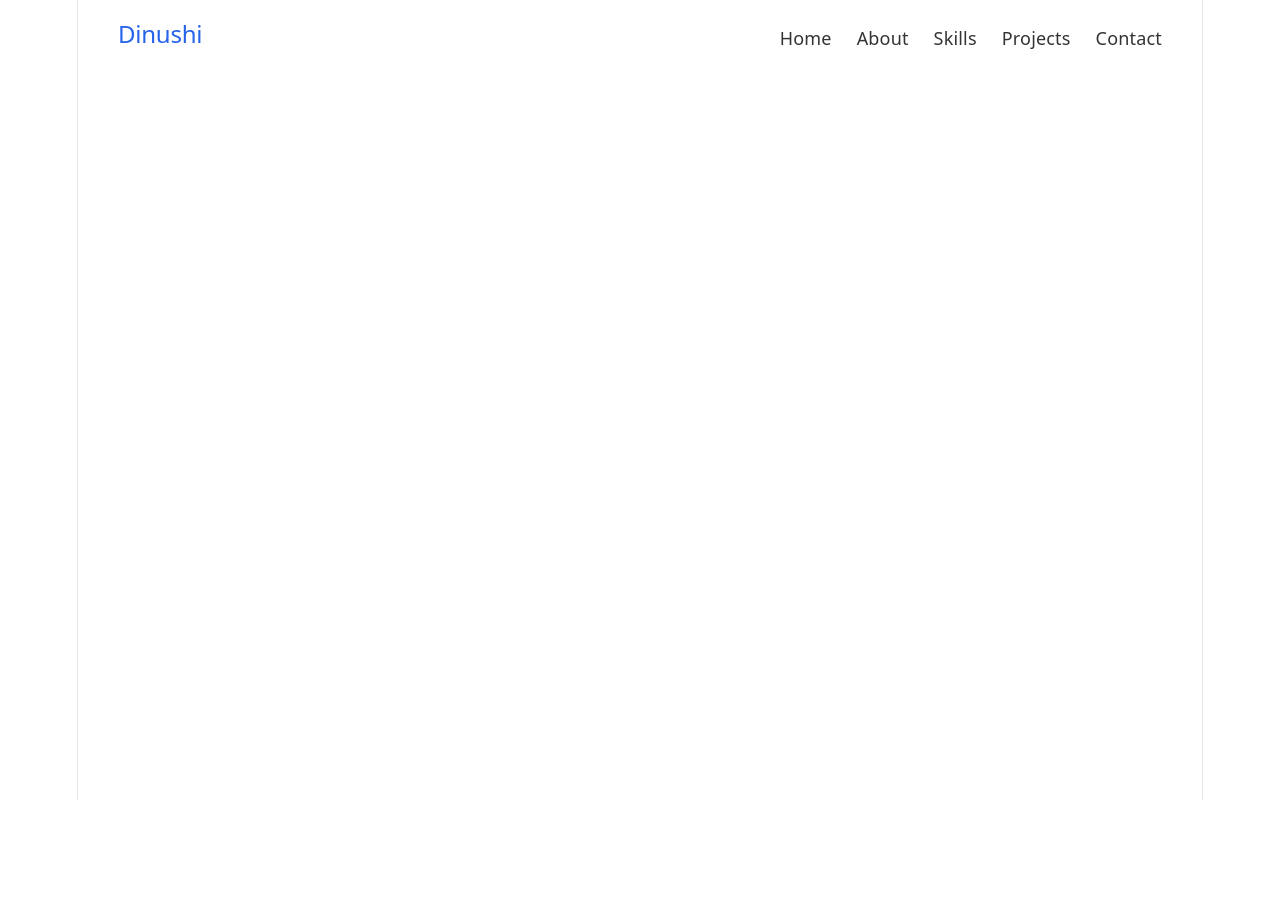
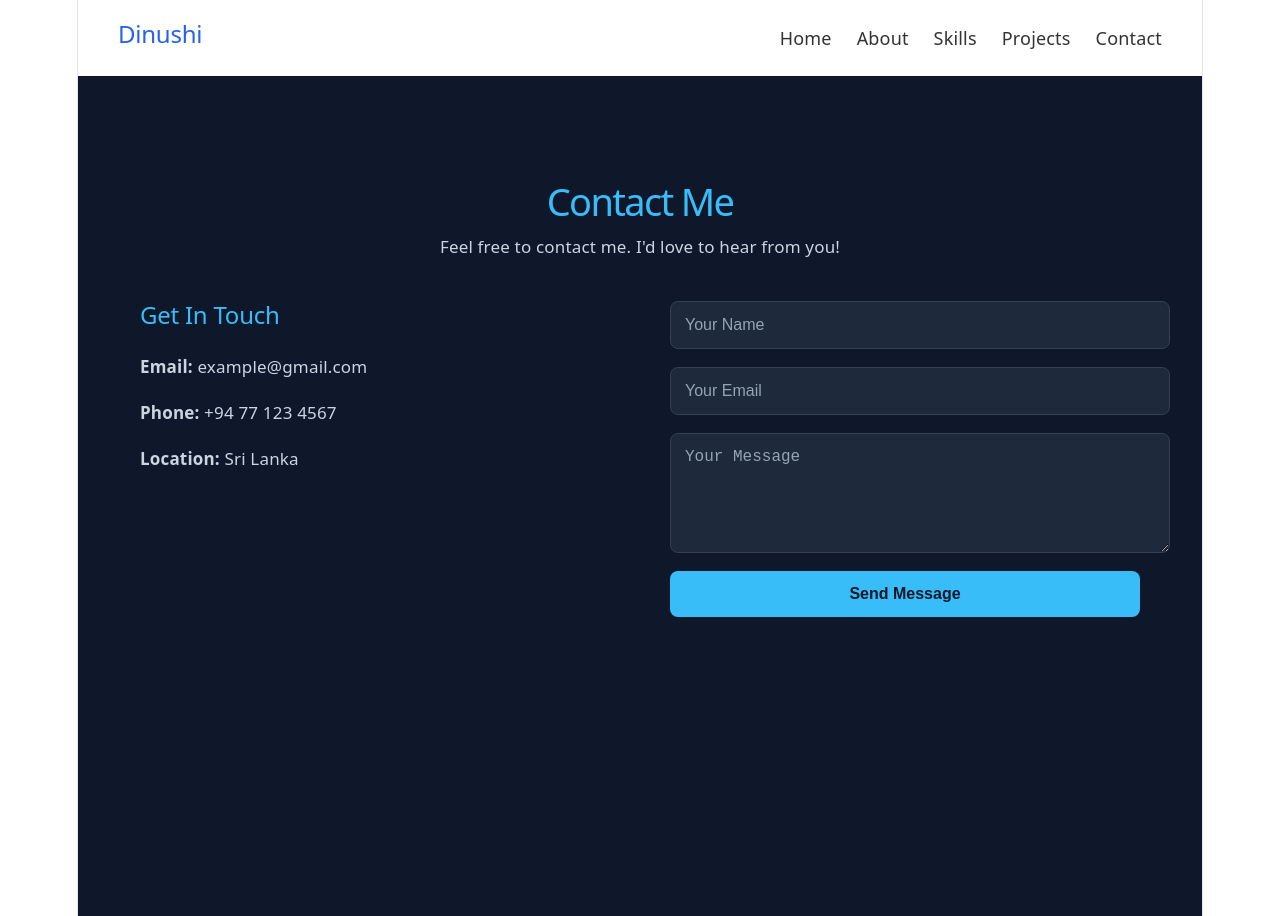
Before and after one commit to HMHansani/my-portfolio, a React (Vite) app: page / in a window 1280 px wide. Both pictures are taken after a click on the link "Contact". Before the commit the page ends 800 px from the top, so only its background shows below. Built offline with nearby package versions, Linux system fonts and the light colour scheme.

Commit message:
feat: add contact section

```diff
--- a/src/App.css
+++ b/src/App.css
@@ -462,3 +462,103 @@
     grid-template-columns: 1fr;
   }
 }
+
+/* Contact Section */
+.contact {
+  min-height: 85vh;
+  padding: 80px 60px;
+  background-color: #0f172a;
+  text-align: center;
+}
+
+.contact h1 {
+  font-size: 38px;
+  color: #38bdf8;
+  margin-bottom: 20px;
+}
+
+.contact-description {
+  color: #cbd5e1;
+  font-size: 17px;
+  margin-bottom: 40px;
+}
+
+.contact-container {
+  display: flex;
+  justify-content: center;
+  align-items: flex-start;
+  gap: 60px;
+  max-width: 1000px;
+  margin: auto;
+}
+
+.contact-info {
+  flex: 1;
+  text-align: left;
+}
+
+.contact-info h2 {
+  color: #38bdf8;
+  margin-bottom: 25px;
+}
+
+.contact-info p {
+  color: #cbd5e1;
+  margin-bottom: 20px;
+  font-size: 17px;
+}
+
+.contact-form {
+  flex: 1;
+  display: flex;
+  flex-direction: column;
+  gap: 18px;
+}
+
+.contact-form input,
+.contact-form textarea {
+  width: 100%;
+  padding: 14px;
+  border: 1px solid #334155;
+  border-radius: 8px;
+  background-color: #1e293b;
+  color: white;
+  font-size: 16px;
+}
+
+.contact-form input::placeholder,
+.contact-form textarea::placeholder {
+  color: #94a3b8;
+}
+
+.contact-form button {
+  padding: 14px;
+  background-color: #38bdf8;
+  color: #0f172a;
+  border: none;
+  border-radius: 8px;
+  font-size: 16px;
+  font-weight: bold;
+  cursor: pointer;
+}
+
+.contact-form button:hover {
+  background-color: #0ea5e9;
+}
+
+/* Responsive Design */
+@media (max-width: 768px) {
+  .contact {
+    padding: 50px 20px;
+  }
+
+  .contact-container {
+    flex-direction: column;
+    gap: 35px;
+  }
+
+  .contact-info,
+  .contact-form {
+    width: 100%;
+  }
+}
--- a/src/App.tsx
+++ b/src/App.tsx
@@ -5,6 +5,7 @@ import About from './components/About'
 import './App.css'
 import Skills from './components/Skills'
 import Projects from './components/Projects'
+import Contact from './components/Contact'
 
 function App() {
   const [activePage, setActivePage] = useState('home')
@@ -24,6 +25,7 @@ function App() {
       {activePage === 'about' && <About />}
       {activePage === 'skills' && <Skills />}
       {activePage === 'projects' && <Projects />}
+      {activePage === 'contact' && <Contact />}
     </>
   )
 }
--- /dev/null
+++ b/src/components/Contact.tsx
@@ -0,0 +1,58 @@
+
+function Contact() {
+  return (
+    <section className="contact" id="contact">
+      <h1>Contact Me</h1>
+
+      <p className="contact-description">
+        Feel free to contact me. I'd love to hear from you!
+      </p>
+
+      <div className="contact-container">
+
+        <div className="contact-info">
+          <h2>Get In Touch</h2>
+
+          <p>
+            <strong>Email:</strong> example@gmail.com
+          </p>
+
+          <p>
+            <strong>Phone:</strong> +94 77 123 4567
+          </p>
+
+          <p>
+            <strong>Location:</strong> Sri Lanka
+          </p>
+        </div>
+
+        <form className="contact-form">
+          <input
+            type="text"
+            placeholder="Your Name"
+            required
+          />
+
+          <input
+            type="email"
+            placeholder="Your Email"
+            required
+          />
+
+          <textarea
+            placeholder="Your Message"
+            rows={5}
+            required
+          />
+
+          <button type="submit">
+            Send Message
+          </button>
+        </form>
+
+      </div>
+    </section>
+  )
+}
+
+export default Contact
```
